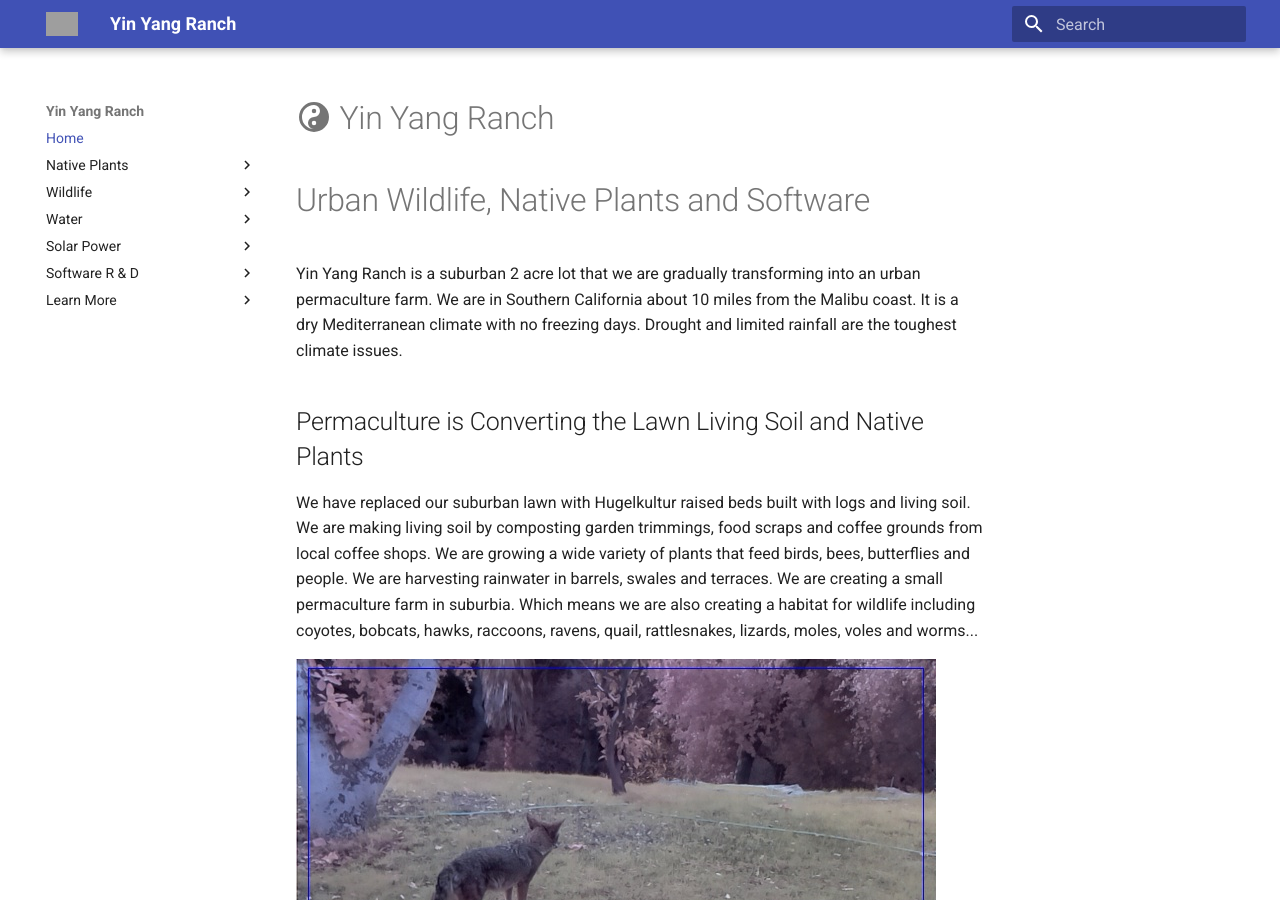
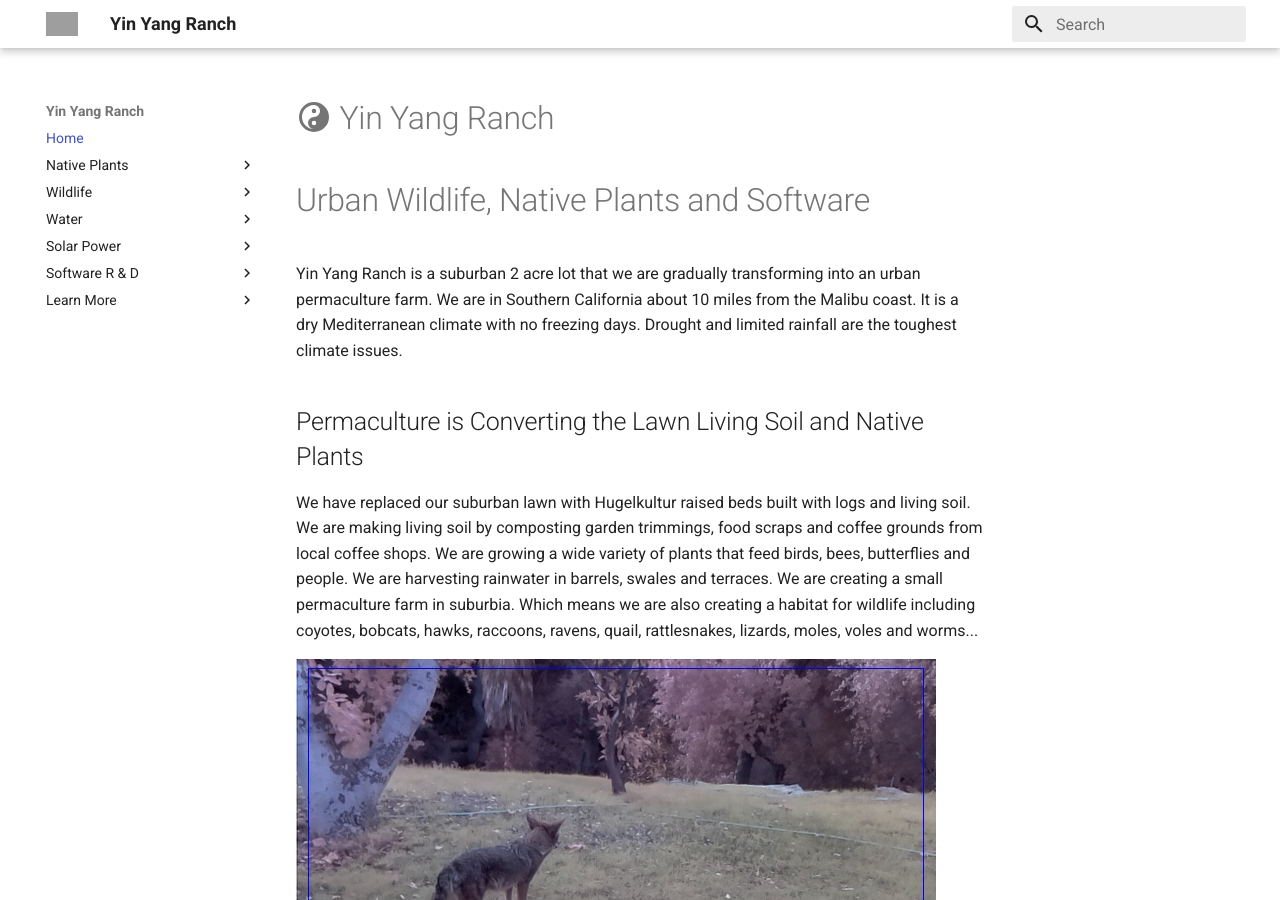
Before and after one commit to jeffbass/com-yin-yang-ranch, an MkDocs documentation site: the page built from docs/index.md, in a window 1280 px wide and 900 px high. Built offline with MkDocs 1.6.1 and Material for MkDocs 9.7.7, drawn with Linux system fonts in a browser that asks for light colours; grey boxes are pictures that could not be loaded.

Commit message:
Update mkdocs.yml

```diff
--- a/mkdocs.yml
+++ b/mkdocs.yml
@@ -8,9 +8,9 @@ site_author: Jeff Bass
 
 theme:
   name: material
-  pallette:
-    primary: black
-    accent: white
+  palette:
+    primary: white
+    accent: green
   locale: en
   logo: images/Yin_and_Yang_250px.svg
   favicon: images/Yin_yang.svg
```
